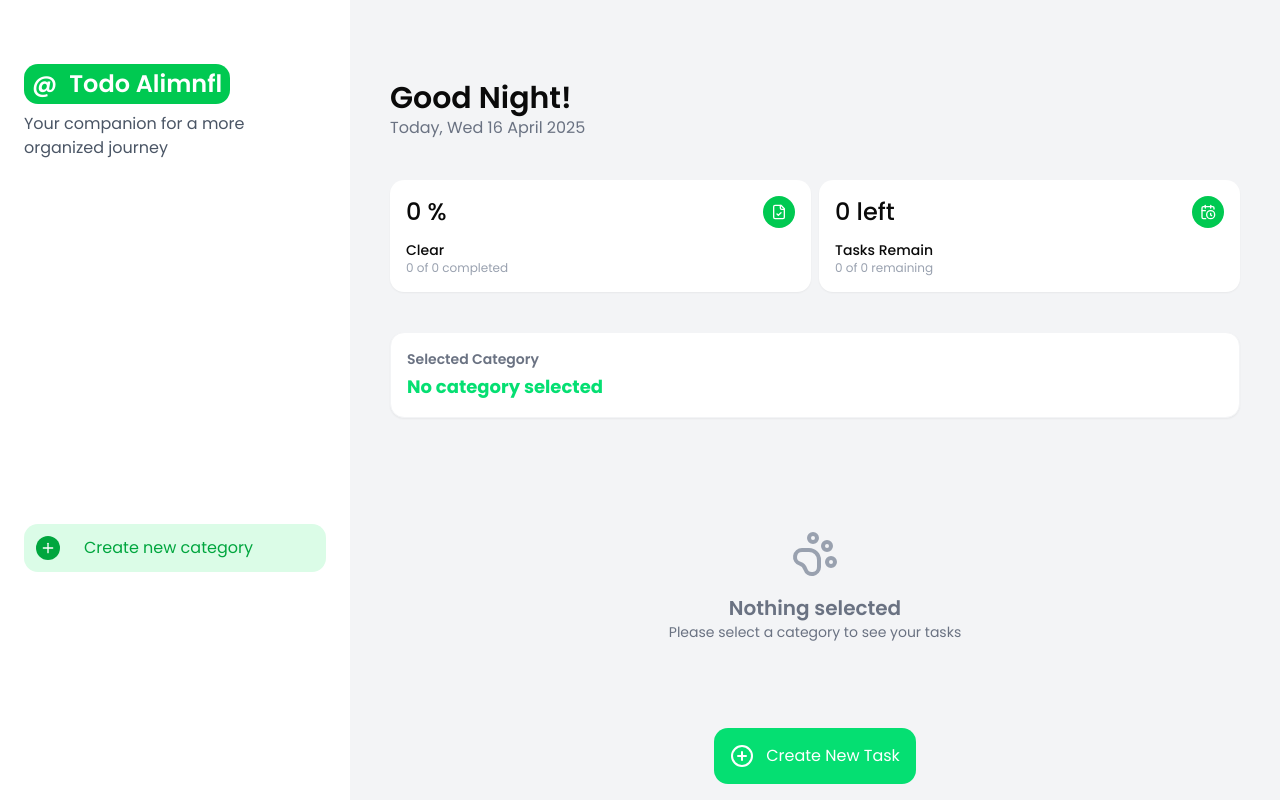
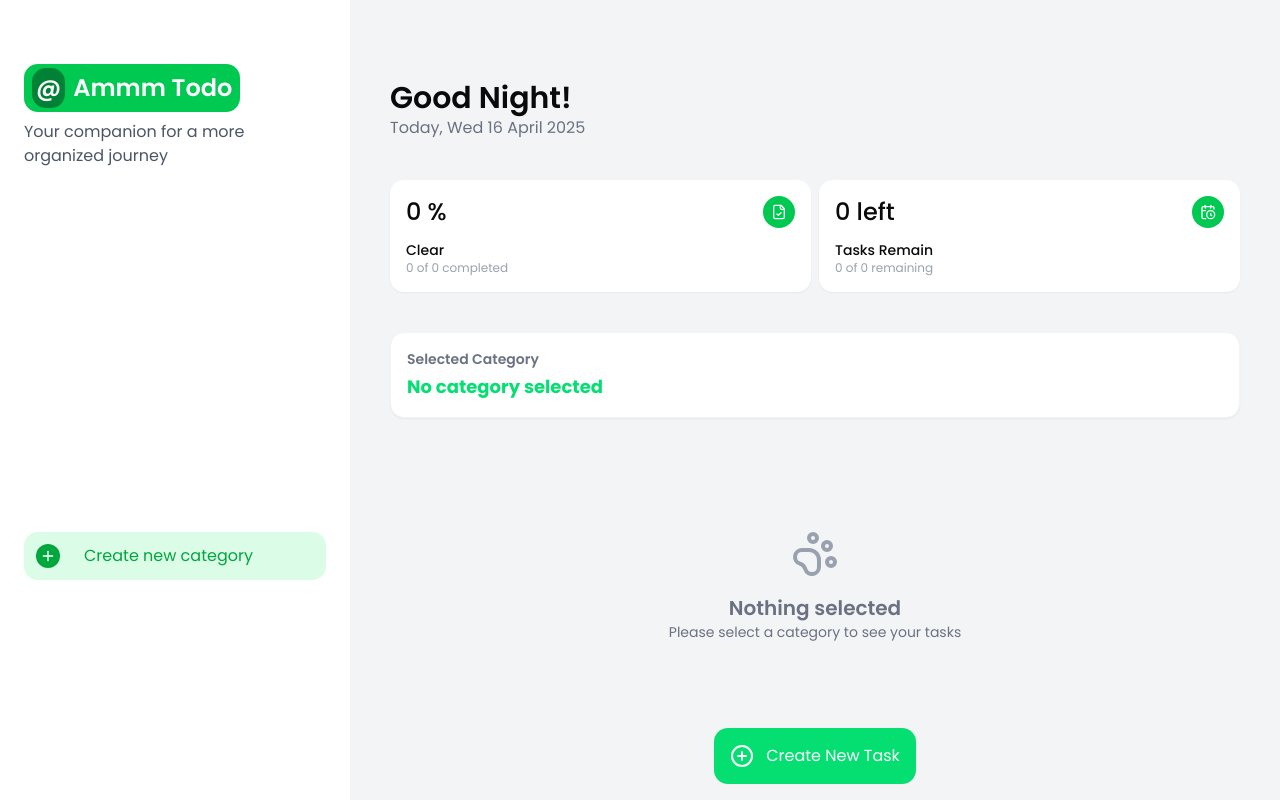
Before and after one commit to Alimnfl/TodoList-Alimnfl-NextJS, a Next.js app: page / in a window 1280 px wide. Built offline with nearby package versions, Linux system fonts and the light colour scheme.

Commit message:
feat: update for meta data.

```diff
--- a/app/layout.tsx
+++ b/app/layout.tsx
@@ -15,8 +15,26 @@ const geistMono = Geist_Mono({
 });
 
 export const metadata: Metadata = {
-  title: "TodoList Alimnfl",
-  description: "Generated by create next app",
+  title: "Ammm Todo | Simple & Intuitive Task Manager",
+  description:
+    "Ammm Todo helps you stay organized with a clean and easy-to-use interface for managing your daily tasks efficiently.",
+  keywords: [
+    "todo app",
+    "task manager",
+    "productivity",
+    "daily planner",
+    "Ammm Todo",
+    "Alim Naufal",
+  ],
+  authors: [{ name: "Alim Naufal" }],
+  openGraph: {
+    title: "Ammm Todo – Simple & Intuitive Task Manager",
+    description:
+      "Stay on top of your tasks with Ammm Todo. Organize, plan, and get things done effortlessly.",
+    siteName: "Ammm Todo",
+    locale: "en_US",
+    type: "website",
+  },
 };
 
 export default function RootLayout({
--- a/components/modal/ModalActionTodo.tsx
+++ b/components/modal/ModalActionTodo.tsx
@@ -67,7 +67,7 @@ export default function ModalActionTodo({
       <DialogTrigger>{edit ? null : <CardTodo />}</DialogTrigger>
       <DialogContent className="w-full flex flex-col gap-1 h-fit max-w-[350px] md:max-w-xl">
         <div className="bg-green-300 font-medium text-green-700 p-1 text-[10px] w-fit">
-          Category Todo Alimnfl
+          Category Ammm Todo
         </div>
         <div className="flex flex-col gap-2 w-full py-2 justify-between h-fit">
           <DialogTitle className="font-semibold">
--- a/components/modal/ModalAddCategory.tsx
+++ b/components/modal/ModalAddCategory.tsx
@@ -30,7 +30,7 @@ export default function ModalAddCategory() {
       </DialogTrigger>
       <DialogContent className="w-full flex flex-col gap-1 h-fit max-w-[350px] md:max-w-xl">
         <div className="bg-green-300 font-medium text-green-700 p-1 text-[10px] w-fit">
-          Category Todo Alimnfl
+          Category Ammm Todo
         </div>
         <div className="flex flex-col gap-2 w-full py-2 justify-between h-fit">
           <DialogTitle className="font-semibold">
--- a/components/navigation/Navbar.tsx
+++ b/components/navigation/Navbar.tsx
@@ -84,9 +84,9 @@ export default function Navbar() {
           className={`z-20 fixed md:static top-0 left-0 h-full w-64 bg-white shadow-md p-6 flex flex-col gap-3 min-h-screen md:translate-x-0 md:shadow-none min-w-[350px]`}
         >
           <div className="py-10 flex flex-col gap-2 w-full">
-            <div className="flex text-2xl font-semibold flex-row gap-3 bg-green-500 w-fit rounded-xl px-2 py-1 text-white">
-              <span>@</span>
-              <h2 className="">Todo Alimnfl</h2>
+            <div className="flex text-2xl items-center font-semibold flex-row gap-2 bg-green-500 w-fit rounded-xl px-2 py-1 text-white">
+              <span className="p-1 bg-green-700 rounded-xl">@</span>
+              <h2 className="">Ammm Todo</h2>
             </div>
             <span className="text-gray-600 sm:text-base text-sm">
               Your companion for a more organized journey
```
